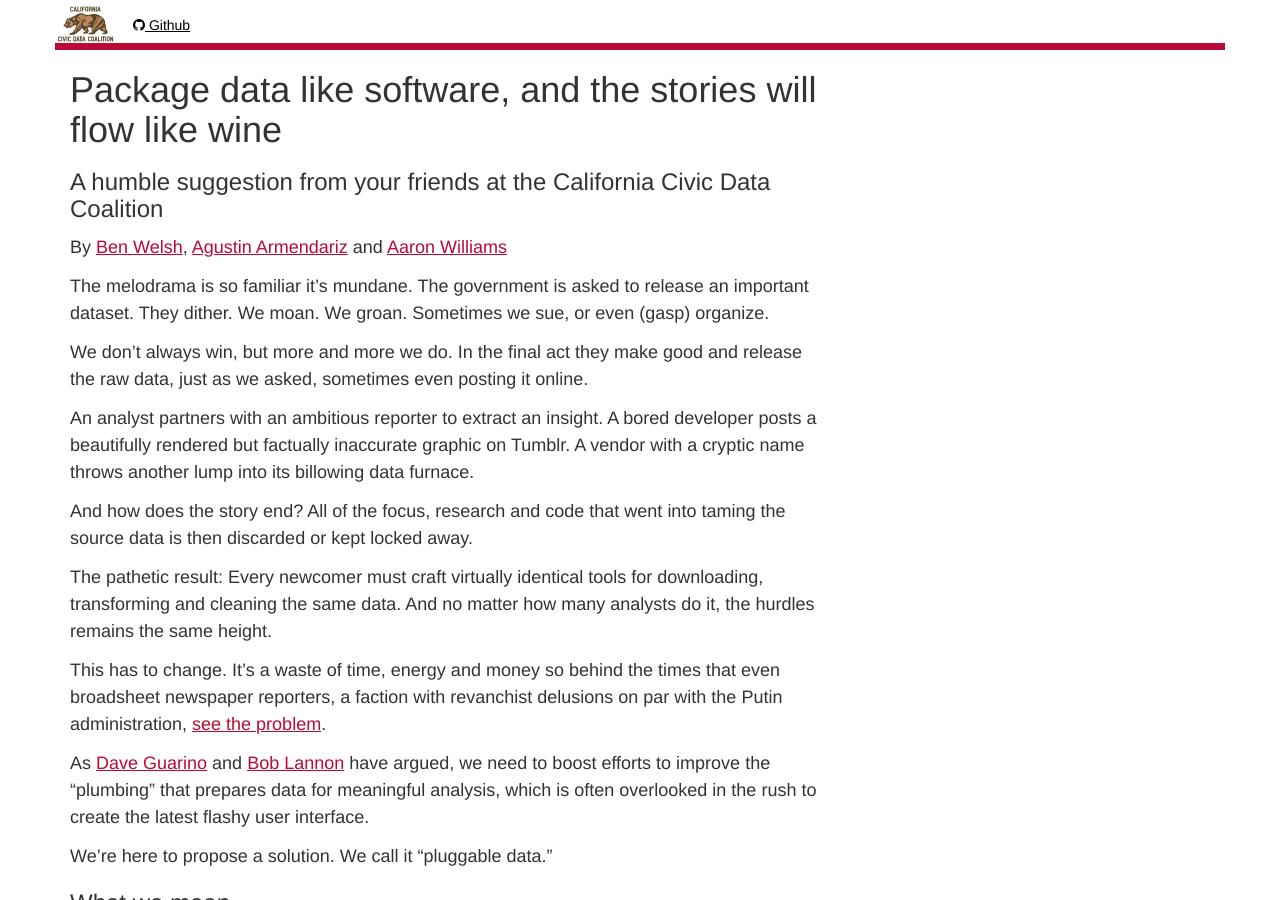
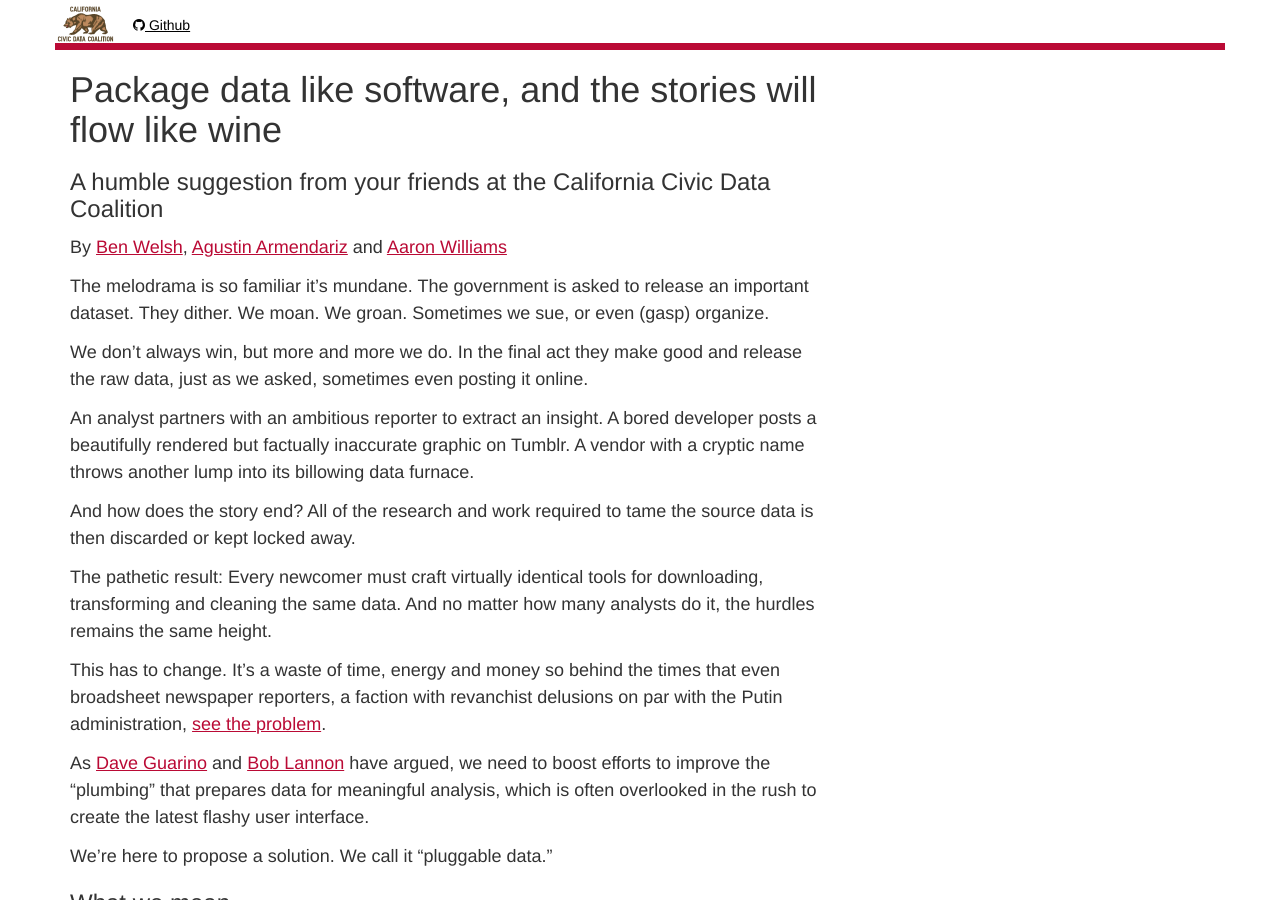
Before and after one commit to palewire/californiacivicdata.org, a Jekyll site: the page built from _posts/2015-01-01-pluggable-data.markdown, in a window 1280 px wide and 900 px high. Built offline with Jekyll 4.4.1, drawn with Linux system fonts in a browser that asks for light colours.

Commit message:
Updated 2015-01-01-pluggable-data.markdown

```diff
--- a/_posts/2015-01-01-pluggable-data.markdown
+++ b/_posts/2015-01-01-pluggable-data.markdown
@@ -16,7 +16,7 @@ We don't always win, but more and more we do. In the final act they make good an
 
 An analyst partners with an ambitious reporter to extract an insight. A bored developer posts a beautifully rendered but factually inaccurate graphic on Tumblr. A vendor with a cryptic name throws another lump into its billowing data furnace.
 
-And how does the story end? All of the focus, research and code that went into taming the source data is then discarded or kept locked away.
+And how does the story end? All of the research and work required to tame the source data is then discarded or kept locked away.
 
 The pathetic result: Every newcomer must craft virtually identical tools for downloading, transforming and cleaning the same data. And no matter how many analysts do it, the hurdles remains the same height.
 
```
